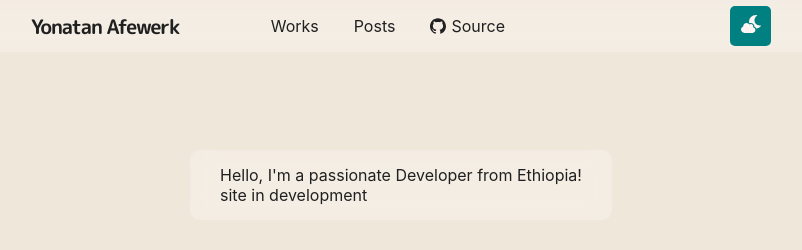
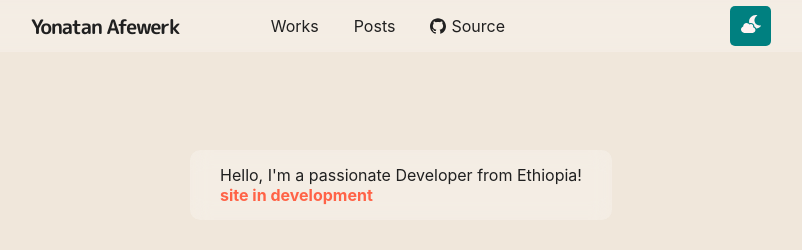
Before and after one commit to Yehonatal/portfolio_v2, a React (Vite) app: page / in a window 1280 px wide. Shown: the top 250 px of the page, without its empty margins (239-1041 px from the left). Built offline with nearby package versions, Linux system fonts and the light colour scheme.

Commit message:
Update hero.css

```diff
--- a/src/style/hero.css
+++ b/src/style/hero.css
@@ -171,3 +171,8 @@
     opacity: 0.4;
     font-size: 0.85em;
 }
+
+.dev-flag{
+    font-weight: bold;
+    color: tomato;
+}
```
